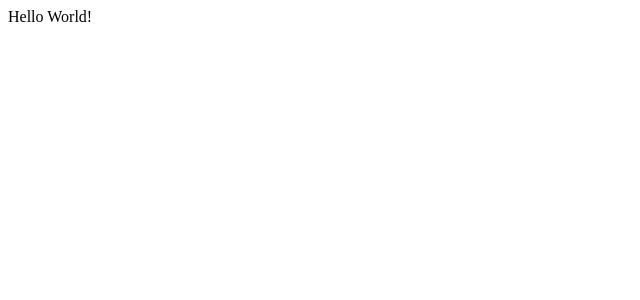
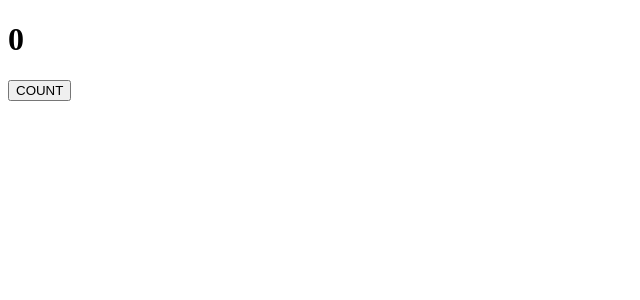
Before and after one commit to Ruslansabitov312/GIPHY, a React (Create React App) app: page / in a window 1280 px wide. Shown: the top 300 px of the page, without its empty margins (0-640 px from the left). Built offline with nearby package versions, Linux system fonts and the light colour scheme.

Commit message:
Connect Redux

```diff
--- a/package.json
+++ b/package.json
@@ -8,7 +8,11 @@
     "@testing-library/user-event": "^13.5.0",
     "react": "^17.0.2",
     "react-dom": "^17.0.2",
+    "react-redux": "^7.2.6",
     "react-scripts": "5.0.0",
+    "redux": "^4.1.2",
+    "redux-devtools-extension": "^2.13.9",
+    "redux-thunk": "^2.4.1",
     "web-vitals": "^2.1.4"
   },
   "scripts": {
--- a/src/App.js
+++ b/src/App.js
@@ -1,9 +1,10 @@
 import React from 'react'
+import Counter from './components/Counter'
 
-function App() {
+const App = () => {
   return (
-    <div className="App">
-      Hello World!
+    <div className='App'>
+      <Counter />
     </div>
   )
 }
--- /dev/null
+++ b/src/components/Counter.js
@@ -0,0 +1,21 @@
+import React from 'react'
+import { useDispatch, useSelector } from 'react-redux'
+import { setCount } from '../reducers/giphyReducer'
+
+const Counter = () => {
+  const dispatch = useDispatch()
+  const count = useSelector((state) => state.giphy.count)
+
+  function onCountClick() {
+    dispatch(setCount(1))
+  }
+
+  return (
+    <div className='Counter'>
+      <h1>{count}</h1>
+      <button onClick={() => onCountClick()}>COUNT</button>
+    </div>
+  )
+}
+
+export default Counter
--- a/src/index.js
+++ b/src/index.js
@@ -1,8 +1,12 @@
 import React from 'react'
 import ReactDOM from 'react-dom'
 import App from './App'
+import { Provider } from 'react-redux'
+import { store } from './reducers'
 
 ReactDOM.render(
-    <App />,
+  <Provider store={store}>
+    <App />
+  </Provider>,
   document.getElementById('root')
 )
--- /dev/null
+++ b/src/reducers/giphyReducer.js
@@ -0,0 +1,19 @@
+const SET_COUNT = 'SET_COUNT'
+
+const defaultState = {
+  count: 0,
+}
+
+export default function giphyReducer(state = defaultState, action) {
+  switch (action.type) {
+    case SET_COUNT:
+      return {
+        ...state,
+        count: state.count + action.payload,
+      }
+    default:
+      return state
+  }
+}
+
+export const setCount = (count) => ({ type: SET_COUNT, payload: count })
--- /dev/null
+++ b/src/reducers/index.js
@@ -0,0 +1,14 @@
+import { combineReducers } from 'redux'
+import { createStore, applyMiddleware } from 'redux'
+import giphyReducer from './giphyReducer'
+import { composeWithDevTools } from 'redux-devtools-extension'
+import thunk from 'redux-thunk'
+
+const rootReducer = combineReducers({
+  giphy: giphyReducer,
+})
+
+export const store = createStore(
+  rootReducer,
+  composeWithDevTools(applyMiddleware(thunk))
+)
```
Also changed, not shown: 1 other file (tests, documents, lock files or other folders).
